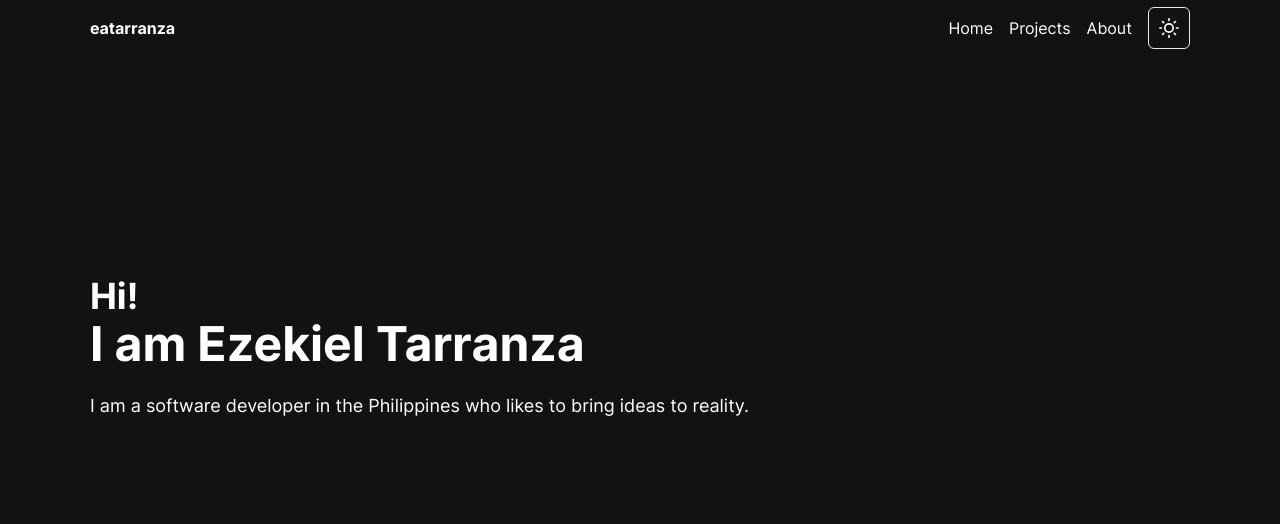
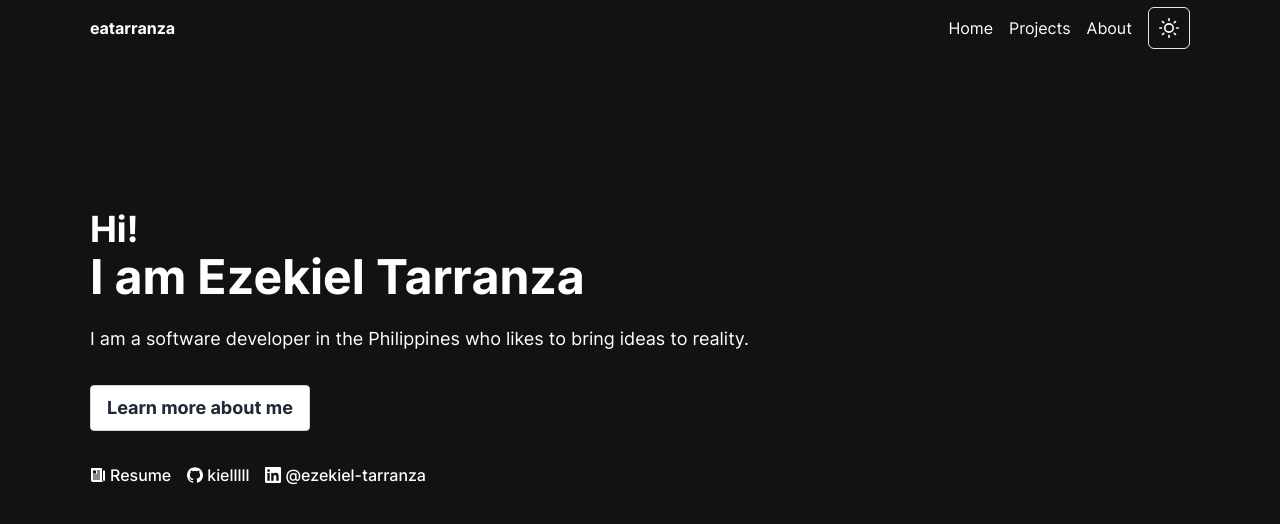
Before and after one commit to kielllll/eatarranza, a Next.js app: page / in a window 1280 px wide. Shown: the top 524 px of the page. Built offline with nearby package versions, Linux system fonts and the light colour scheme.

Commit message:
feat: add details to homepage

```diff
--- a/src/components/links/ButtonLink.tsx
+++ b/src/components/links/ButtonLink.tsx
@@ -1,75 +1,36 @@
-import * as React from 'react';
+import clsx from 'clsx';
 
-import clsxm from '@/lib/clsxm';
-
-import UnstyledLink, {
-  UnstyledLinkProps,
-} from '@/components/links/UnstyledLink';
+import UnstyledLink, { UnstyledLinkProps } from './UnstyledLink';
 
 enum ButtonVariant {
-  'primary',
-  'outline',
-  'ghost',
-  'light',
-  'dark',
+  'default',
 }
 
-type ButtonLinkProps = {
-  isDarkBg?: boolean;
+export type ButtonLinkProps = {
   variant?: keyof typeof ButtonVariant;
 } & UnstyledLinkProps;
 
-const ButtonLink = React.forwardRef<HTMLAnchorElement, ButtonLinkProps>(
-  (
-    { children, className, variant = 'primary', isDarkBg = false, ...rest },
-    ref
-  ) => {
+export default function ButtonLink({
+  children,
+  className = '',
+  variant = 'default',
+  ...rest
+}: ButtonLinkProps) {
   return (
     <UnstyledLink
-        ref={ref}
       {...rest}
-        className={clsxm(
-          'inline-flex items-center rounded px-4 py-2 font-medium',
-          'focus:outline-none focus-visible:ring focus-visible:ring-primary-500',
-          'shadow-sm',
-          'transition-colors duration-75',
-          //#region  //*=========== Variants ===========
-          [
-            variant === 'primary' && [
-              'bg-primary-500 text-white',
-              'border border-primary-600',
-              'hover:bg-primary-600 hover:text-white',
-              'active:bg-primary-500',
-              'disabled:bg-primary-400 disabled:hover:bg-primary-400',
-            ],
-            variant === 'outline' && [
-              'text-primary-500',
-              'border border-primary-500',
-              'hover:bg-primary-50 active:bg-primary-100 disabled:bg-primary-100',
-              isDarkBg &&
-                'hover:bg-gray-900 active:bg-gray-800 disabled:bg-gray-800',
-            ],
-            variant === 'ghost' && [
-              'text-primary-500',
-              'shadow-none',
-              'hover:bg-primary-50 active:bg-primary-100 disabled:bg-primary-100',
-              isDarkBg &&
-                'hover:bg-gray-900 active:bg-gray-800 disabled:bg-gray-800',
-            ],
-            variant === 'light' && [
-              'bg-white text-dark ',
-              'border border-gray-300',
-              'hover:bg-gray-100 hover:text-dark',
-              'active:bg-white/80 disabled:bg-gray-200',
-            ],
-            variant === 'dark' && [
-              'bg-gray-900 text-white',
-              'border border-gray-600',
-              'hover:bg-gray-800 active:bg-gray-700 disabled:bg-gray-700',
-            ],
-          ],
-          //#endregion  //*======== Variants ===========
-          'disabled:cursor-not-allowed',
+      className={clsx(
+        'inline-flex rounded px-4 py-2 font-bold',
+        'border border-gray-300 shadow-sm dark:border-gray-600',
+        'focus:outline-none focus-visible:ring focus-visible:ring-primary-300',
+        'scale-100 hover:scale-[1.03] active:scale-[0.97] motion-safe:transform-gpu',
+        'motion-reduce:hover:scale-100 motion-reduce:hover:brightness-90',
+        'transition duration-100',
+        'animate-shadow',
+        {
+          'bg-white text-gray-800 disabled:bg-gray-200 dark:bg-dark dark:text-gray-100 dark:disabled:bg-gray-700':
+            variant === 'default',
+        },
         className
       )}
     >
@@ -77,6 +38,3 @@ const ButtonLink = React.forwardRef<HTMLAnchorElement, ButtonLinkProps>(
     </UnstyledLink>
   );
 }
-);
-
-export default ButtonLink;
--- a/src/pages/index.tsx
+++ b/src/pages/index.tsx
@@ -1,7 +1,11 @@
 import clsx from 'clsx';
+import { IoNewspaperSharp } from 'react-icons/io5';
+import { SiGithub, SiLinkedin } from 'react-icons/si';
 
 import useLoaded from '@/hooks/useLoaded';
 
+import ButtonLink from '@/components/links/ButtonLink';
+import UnstyledLink from '@/components/links/UnstyledLink';
 import Seo from '@/components/Seo';
 
 export default function IndexPage() {
@@ -38,6 +42,47 @@ export default function IndexPage() {
               I am a software developer in the Philippines who likes to bring
               ideas to reality.
             </p>
+            <div data-fade='5' className='mt-8 md:!text-lg'>
+              <ButtonLink href='/about'>Learn more about me</ButtonLink>
+            </div>
+            <div
+              data-fade='6'
+              className='mt-4 flex flex-wrap gap-4 gap-y-2 md:mt-8'
+            >
+              <UnstyledLink
+                href='https://drive.google.com/file/d/1X10kdgN62TyWYr2PAYywuPatp9fgB4aG/view?usp=sharing'
+                className={clsx(
+                  'inline-flex items-center gap-1 text-sm font-medium md:text-base',
+                  'focus:outline-none focus-visible:ring focus-visible:ring-primary-300',
+                  'transition-colors'
+                )}
+              >
+                <IoNewspaperSharp className='shrink-0' />
+                <span>Resume</span>
+              </UnstyledLink>
+              <UnstyledLink
+                href='https://github.com/kielllll'
+                className={clsx(
+                  'inline-flex items-center gap-1 text-sm font-medium md:text-base',
+                  'focus:outline-none focus-visible:ring focus-visible:ring-primary-300',
+                  'transition-colors'
+                )}
+              >
+                <SiGithub className='shrink-0' />
+                <span>kielllll</span>
+              </UnstyledLink>
+              <UnstyledLink
+                href='https://www.linkedin.com/in/ezekiel-tarranza'
+                className={clsx(
+                  'inline-flex items-center gap-1 text-sm font-medium md:text-base',
+                  'focus:outline-none focus-visible:ring focus-visible:ring-primary-300',
+                  'transition-colors'
+                )}
+              >
+                <SiLinkedin className='shrink-0' />
+                <span>@ezekiel-tarranza</span>
+              </UnstyledLink>
+            </div>
           </article>
         </section>
       </main>
```
Lines whose indentation alone changed are shown as unchanged.
